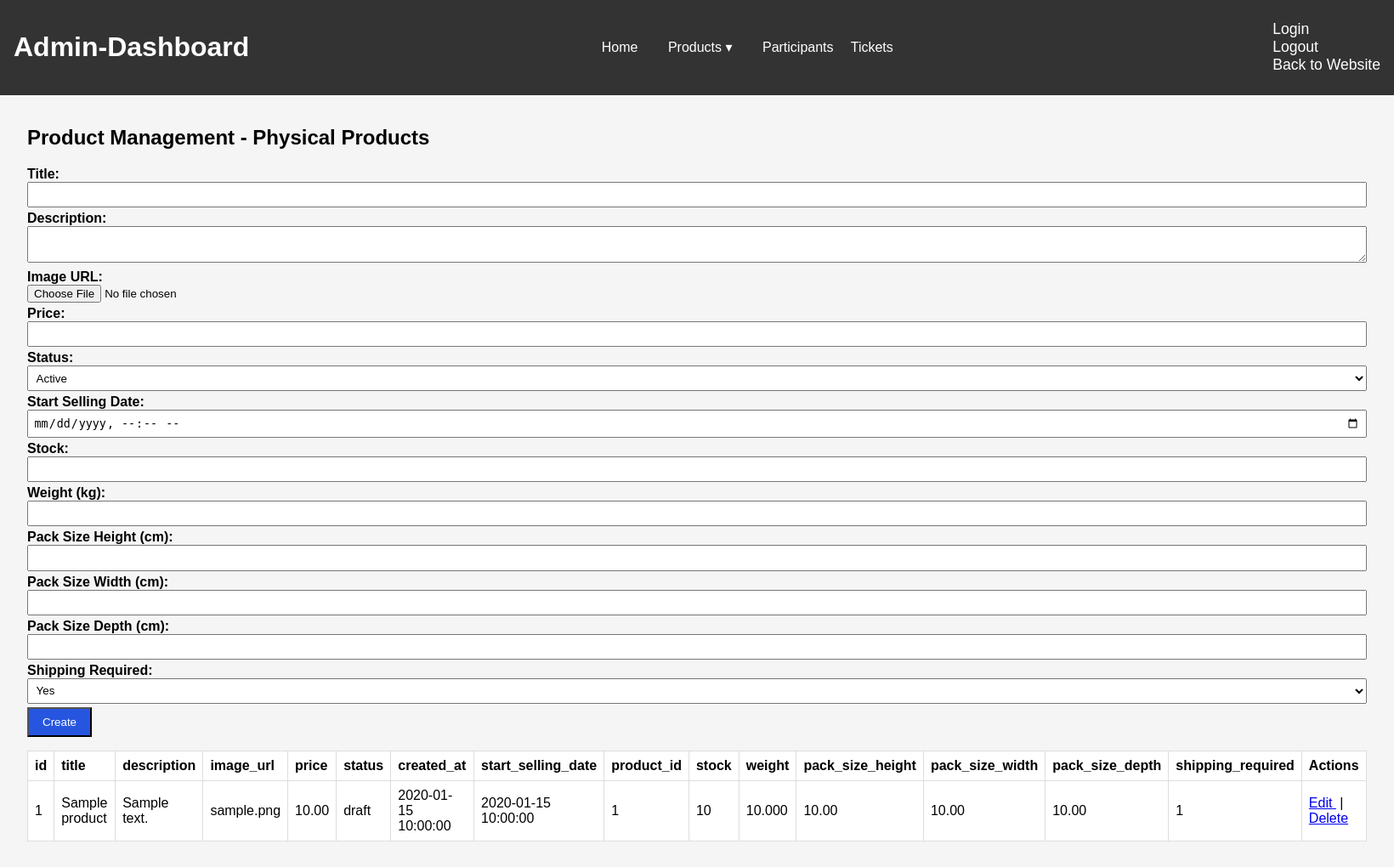
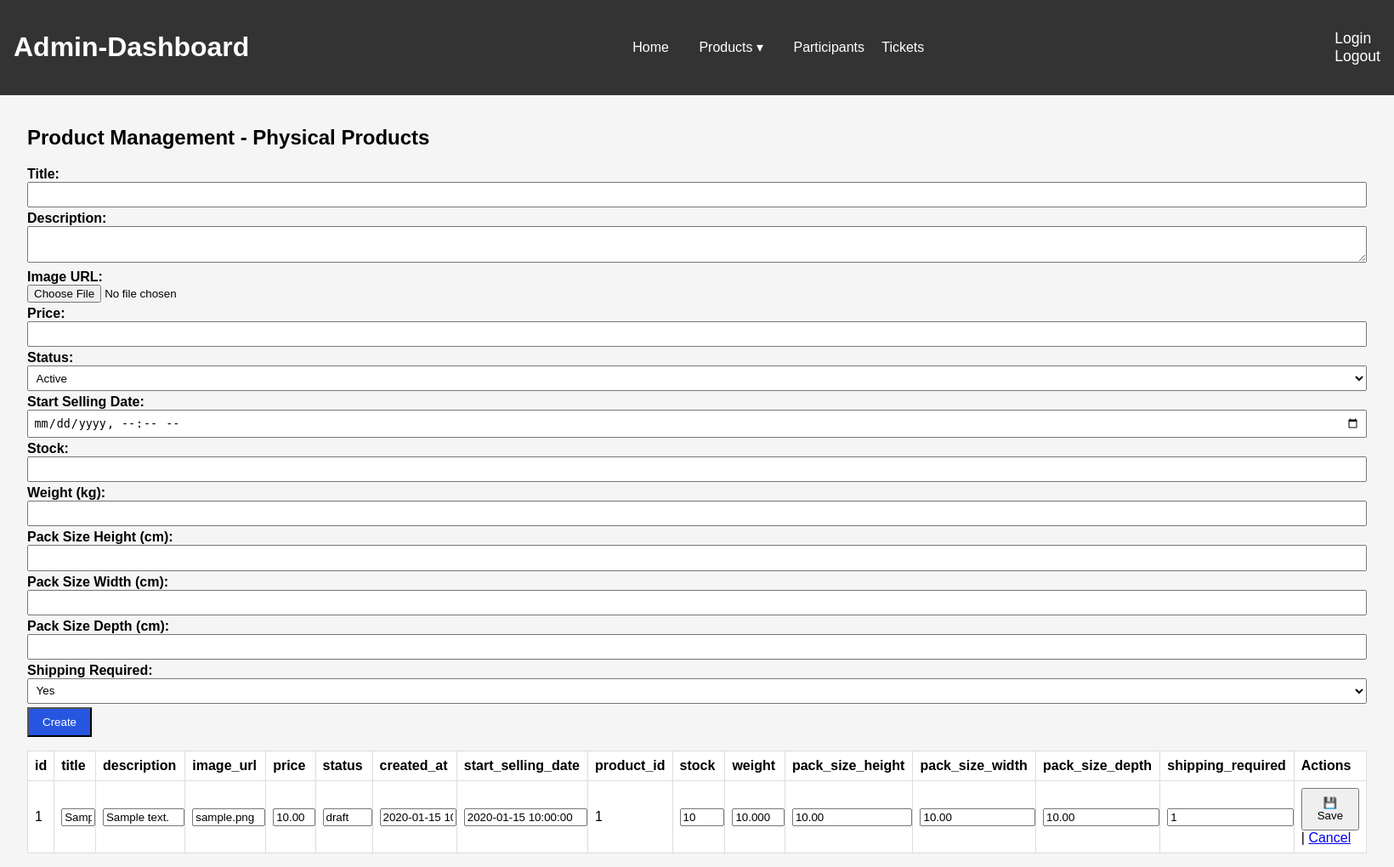
Before and after one commit to ArturSabanadze/webshop, a PHP site: page /AdminDashboard/private/admin_dashboard.php?page=products&type=physical&action=edit&id=1 in a window 1640 px wide. Shown: the whole page at 85% size. Before the commit the page ends 990 px from the top, so only its background shows below. Run offline with PHP 8.4, Linux system fonts and the light colour scheme; the visitor is signed in with stand-in values (Sample User, id 1); tables that the repository leaves empty hold one stand-in row (values such as "Sample post").

Commit message:
start refactoring edit, save and delete buttons on Admin Dashboard product forms

```diff
--- a/Frontend/public/AdminDashboard/private/Classes/t_Product.php
+++ b/Frontend/public/AdminDashboard/private/Classes/t_Product.php
@@ -7,6 +7,10 @@ trait T_Product
         if (empty($product_list)) {
             return '<p>No products found.</p>';
         }
+
+        $editingId = $_GET['id'] ?? null;
+        $action = $_GET['action'] ?? null;
+
         ob_start();
         ?>
         <section>
@@ -19,34 +23,61 @@ trait T_Product
                         <th>Actions</th>
                     </tr>
                 </thead>
+                <tbody>
 
-                <tbody>
                     <?php foreach ($product_list as $row): ?>
+                        <?php
+                        $isEditing = ($action === 'edit' && $editingId == $row['product_id']);
+                        ?>
+
                         <tr>
-                            <?php foreach ($row as $value): ?>
-                                <td><?= htmlspecialchars((string) $value) ?></td>
+                            <form method="post">
+                                <input type="hidden" name="action" value="update-product">
+                                <input type="hidden" name="product_id" value="<?= $row['product_id'] ?>">
+                                <input type="hidden" name="product_type" value="<?= htmlspecialchars($_GET['type']) ?>">
+
+                                <?php foreach ($row as $key => $value): ?>
+                                    <td>
+                                        <?php if ($isEditing && $key !== 'product_id' && $key !== 'id'): ?>
+                                            <input type="text" name="<?= htmlspecialchars($key) ?>" value="<?= htmlspecialchars($value) ?>"
+                                                style="width:100%">
+                                        <?php else: ?>
+                                            <?= htmlspecialchars((string) $value) ?>
+                                        <?php endif; ?>
+                                    </td>
                                 <?php endforeach; ?>
 
                                 <td>
+                                    <?php if ($isEditing): ?>
+                                        <button type="submit" onclick="return confirm('Save changes?')">
+                                            💾 Save
+                                        </button>
+                                        |
+                                        <a href="?page=products&type=<?= $_GET['type'] ?>">Cancel</a>
+                                    <?php else: ?>
                                         <a href="?page=products&type=<?= $_GET['type'] ?>&action=edit&id=<?= $row['product_id'] ?>">
-                                    Edit
+                                            ✏ Edit
                                         </a>
-
-                                &nbsp;|&nbsp;
-
+                                        |
                                         <a href="?page=products&type=<?= $_GET['type'] ?>&action=delete&id=<?= $row['product_id'] ?>"
                                             onclick="return confirm('Delete this product?')">
-                                    Delete
+                                            🗑 Delete
                                         </a>
+                                    <?php endif; ?>
                                 </td>
+
+                            </form>
                         </tr>
+
                     <?php endforeach; ?>
+
                 </tbody>
             </table>
         </section>
         <?php
         return ob_get_clean();
     }
+
 
     public function new_physical_product_form(): string
     {
--- a/Frontend/public/AdminDashboard/private/admin_dashboard.php
+++ b/Frontend/public/AdminDashboard/private/admin_dashboard.php
@@ -56,7 +56,6 @@ $page = $_GET['page'] ?? 'home';
             <nav class="right-menu">
                 <a href="admin_dashboard.php?page=login">Login</a>
                 <a href="admin_dashboard.php?page=logout">Logout</a>
-                <a href="../../index.php">Back to Website</a>
             </nav>
         </div>
     </header>
```
Lines whose indentation alone changed are shown as unchanged.
